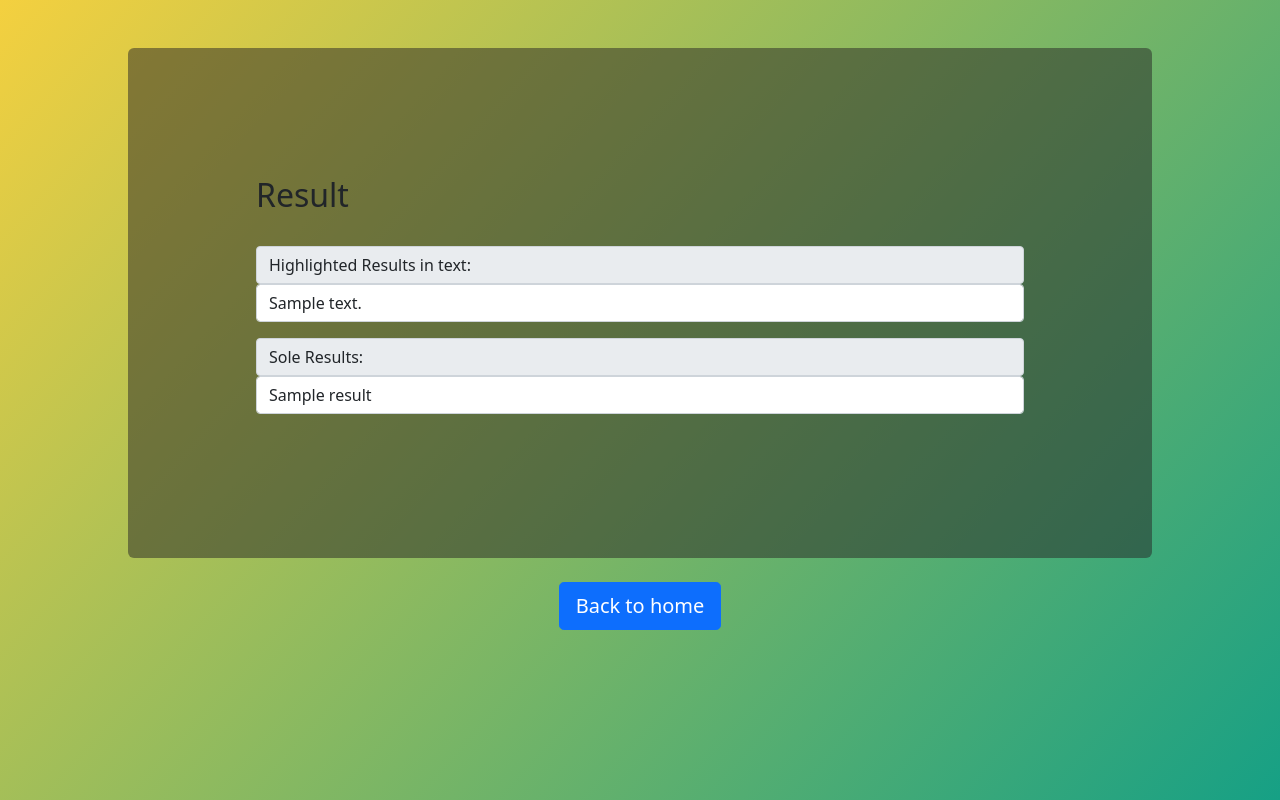
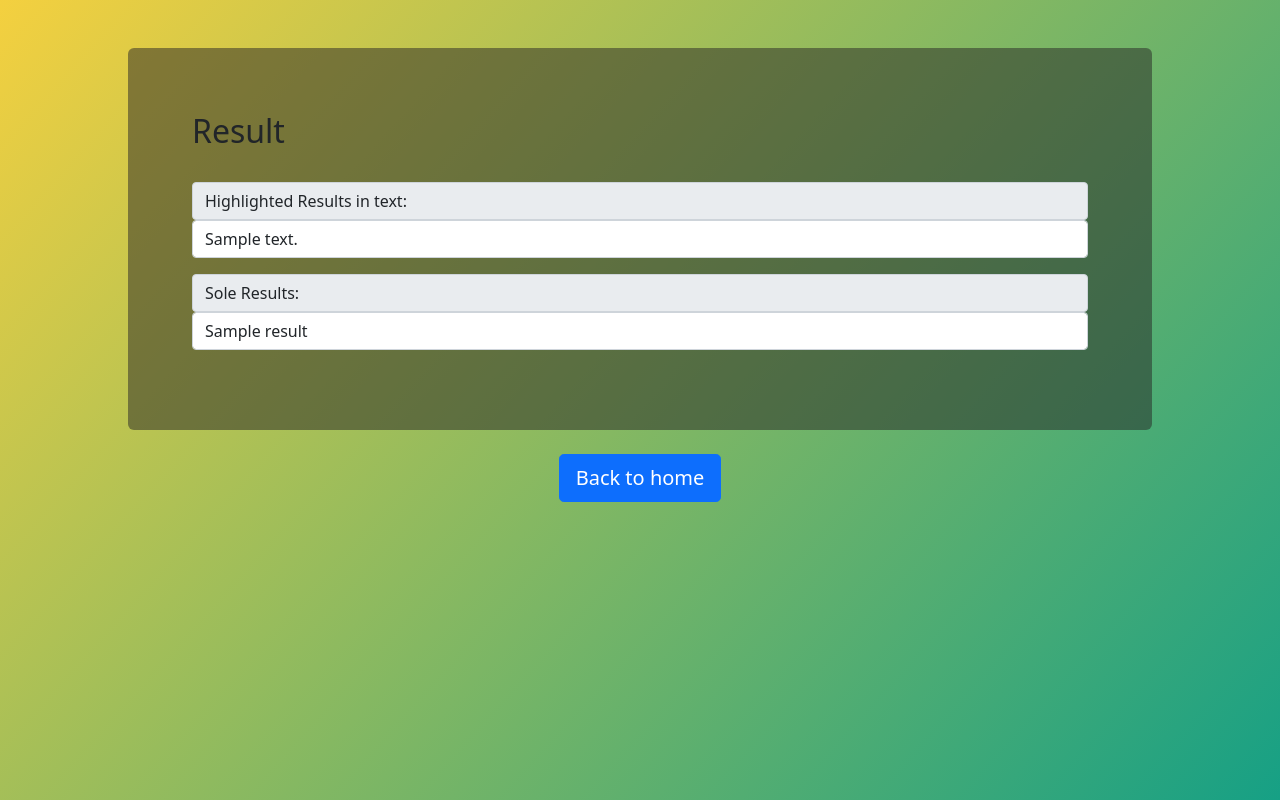
Before and after one commit to ali-ahmed786/QR-code-generator-Django-web-app, a Django app: template regextool/templates/regextool/result.html in a window 1280 px wide. Run offline with Django 4.2, Linux system fonts and the light colour scheme; the template is opened without the code that fills it: most values are stand-ins (such as "Sample title", 1, 10 or a date in 2020).

Commit message:
Separated style from markup and improved form use

```diff
--- /dev/null
+++ b/regextool/static/regextool/style.css
@@ -0,0 +1,14 @@
+body{
+    background-size: cover; background-attachment: fixed;
+    background-color: #F4D03F;
+background-image: linear-gradient(132deg, #F4D03F 0%, #16A085 100%);
+}
+
+
+#screenBlock{
+    background-color: rgba(38, 36, 36, 0.5);
+     width:80%;
+     margin:auto;
+     padding:5%;
+     border-radius: 6px;
+}
--- a/regextool/templates/regextool/result.html
+++ b/regextool/templates/regextool/result.html
@@ -2,30 +2,16 @@
 <!DOCTYPE html>
 <html>
     <head>
+        <link rel="stylesheet" href="{%static 'regextool/style.css'%}">
         <link href="https://cdn.jsdelivr.net/npm/bootstrap@5.1.3/dist/css/bootstrap.min.css" rel="stylesheet" integrity="sha384-1BmE4kWBq78iYhFldvKuhfTAU6auU8tT94WrHftjDbrCEXSU1oBoqyl2QvZ6jIW3" crossorigin="anonymous">
         <title>Regex Tool</title>
-        <style>
-            body{
-                background-size: cover; background-attachment: fixed;
-                background-color: #F4D03F;
-background-image: linear-gradient(132deg, #F4D03F 0%, #16A085 100%);
- }
 
-            form{
-                background-color: rgba(38, 36, 36, 0.5);
-                 width:80%;
-                 margin:auto;
-                 padding:10%;
-                 border-radius: 6px;
-
-            }
-        </style>
     </head>
     <body>
         <br>
         <br>
 
-       <form>
+        <div id="screenBlock">
 
             <h2>Result</h2>
 
@@ -59,7 +45,7 @@ background-image: linear-gradient(132deg, #F4D03F 0%, #16A085 100%);
 
 
     </div>
-    </form>
+</div>
         <br>
         <div class="col-md-12 text-center">
 <a class="btn btn-primary btn-lg" href={% url 'regIndex' %}>Back to home</a>
```
Also changed, not shown: regextool/templates/regextool/index.html (+1 -14 lines).
